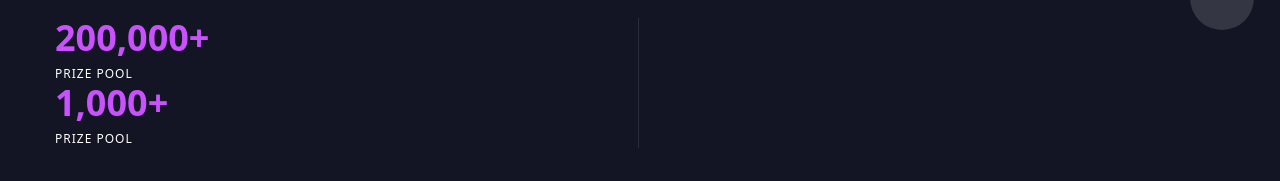
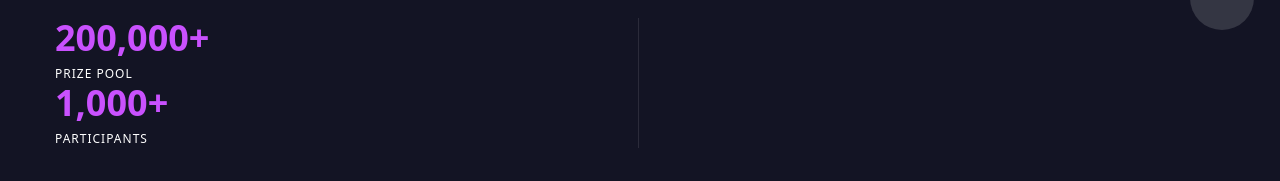
Before and after one commit to MUJHACKX/hackXwebsite, a Next.js app: page /about in a window 1280 px wide. Shown: the part 557-738 px from the top of the page. Built offline with nearby package versions, Linux system fonts and the light colour scheme.

Commit message:
Update index.js

```diff
--- a/pages/about/index.js
+++ b/pages/about/index.js
@@ -178,7 +178,7 @@ const About = () => {
               <div className="text-2xl xl:text-4xl font-extrabold text-accent mb-2 ">
                 <CountUp start={0} end={1000} duration={3} />+
               </div>
-              <div className="text-xs uppercase tracking-[1px] leading-[1.4] max-w-[100px]">Prize Pool</div>
+              <div className="text-xs uppercase tracking-[1px] leading-[1.4] max-w-[100px]">Participants</div>
             </div>
           </div>
         </div>
```
